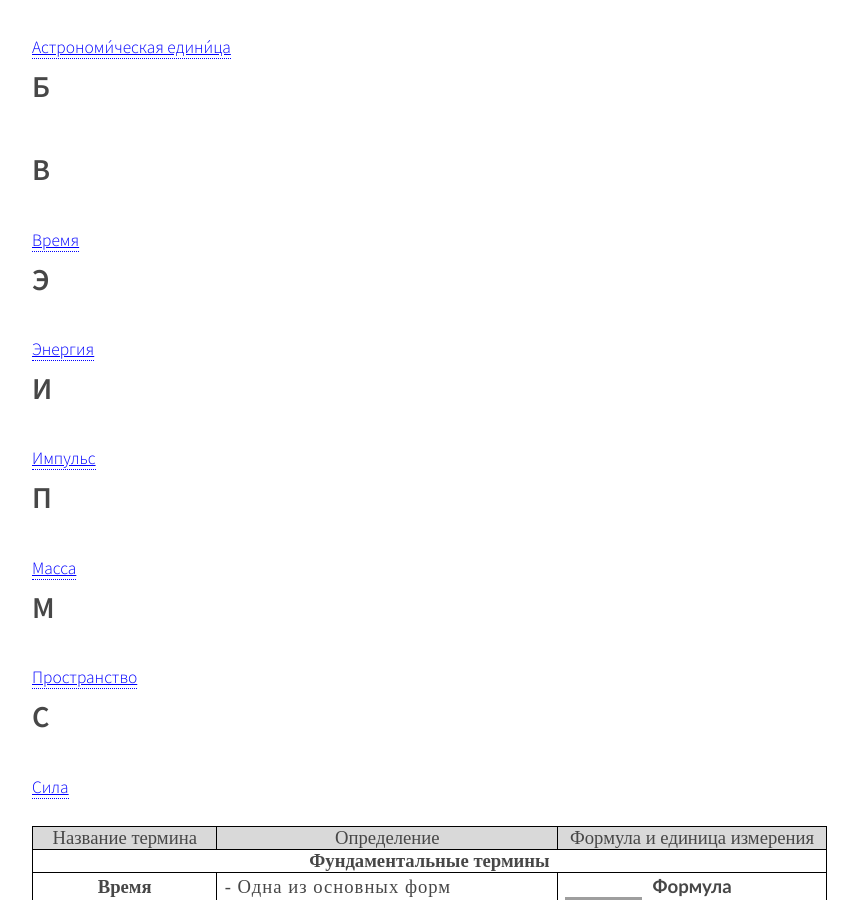
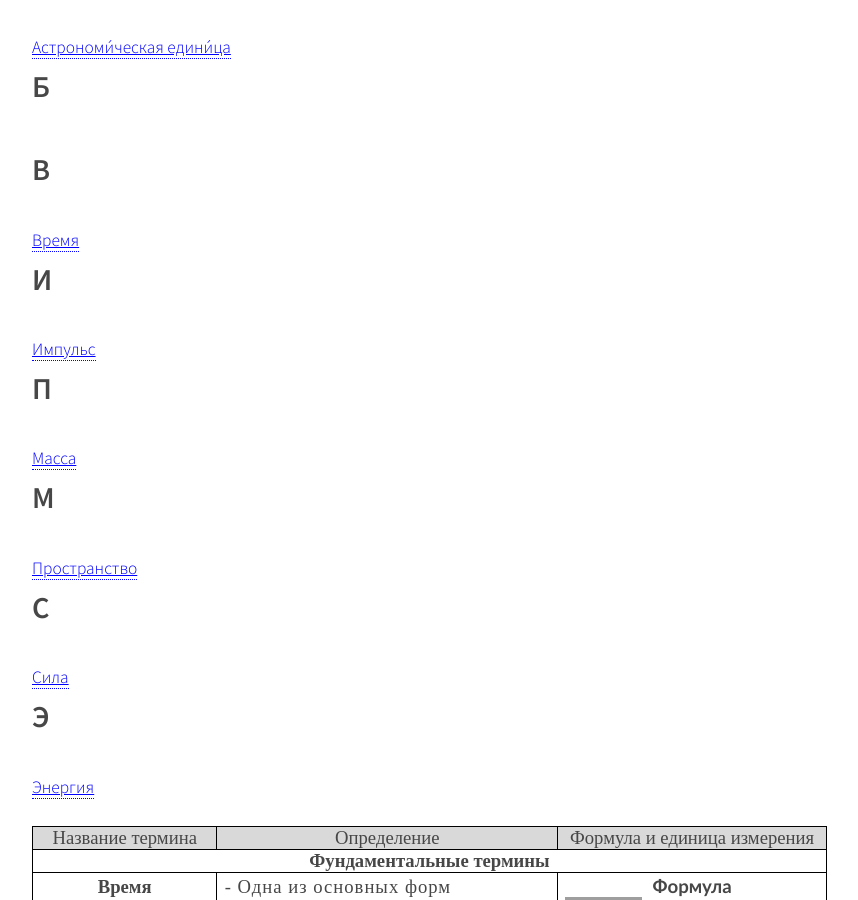
Before and after one commit to VlPop/VlPop.github.io, a Jekyll site: the page built from 1T-Slovar.html, in a window 1280 px wide and 900 px high, scrolled down 624 px. Shown: the whole window, without its empty margins (158-1016 px from the left). Built offline with Jekyll 4.4.1, drawn with Linux system fonts in a browser that asks for light colours; grey boxes are pictures that could not be loaded.

Commit message:
Update 1T-Slovar.html

```diff
--- a/1T-Slovar.html
+++ b/1T-Slovar.html
@@ -69,10 +69,6 @@ layout: default
 								<ul><!-- route =  -->
 						<li><a href="/Slovar_T">Время</a></li><!-- route =  -->
 								<li>
-								<h2 id="Э">Э</h2>
-								<ul><!-- route =  -->
-						<li><a href="/Slovar_E">Энергия</a></li><!-- route =  -->
-								<li>
 								<h2 id="И">И</h2>
 								<ul><!-- route =  -->
 						<li><a href="/Slovar_I">Импульс</a></li><!-- route =  -->
@@ -88,6 +84,10 @@ layout: default
 								<h2 id="C">C</h2>
 								<ul><!-- route =  -->
 						<li><a href="/Slovar_F">Сила</a></li><!-- route =  -->
+								<li>
+								<h2 id="Э">Э</h2>
+								<ul><!-- route =  -->
+						<li><a href="/Slovar_E">Энергия</a></li><!-- route =  -->
 
 						<html xmlns:v="urn:schemas-microsoft-com:vml"
 xmlns:o="urn:schemas-microsoft-com:office:office"
```
